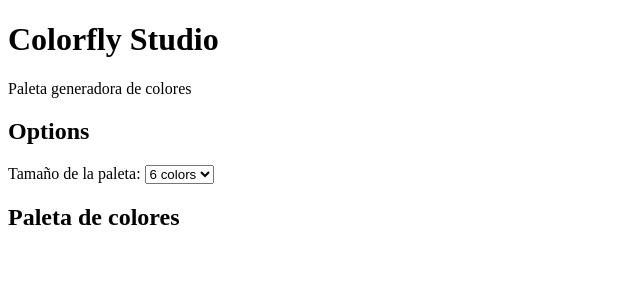
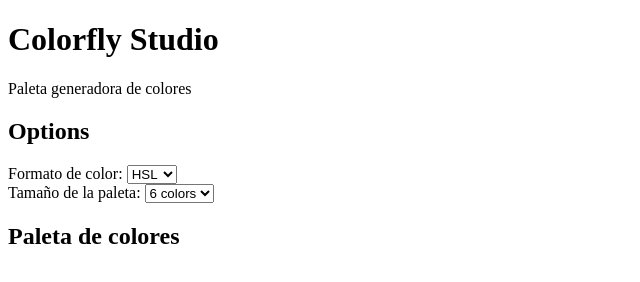
Before and after one commit to edanielgr95-glitch/ProyectoM1_DanielGomez, a plain HTML site: page index.html in a window 1280 px wide. Shown: the whole page, without its empty margins (0-640 px from the left). Drawn offline with Linux system fonts and the light colour scheme.

Commit message:
Agrega el selector de formato HSL y HEX

```diff
--- a/index.html
+++ b/index.html
@@ -15,6 +15,13 @@
         <section class="controls">
             <h2>Options</h2>
             <div class="field">
+                <label for="format">Formato de color:</label>
+                <select id="format">
+                    <option value="hsl">HSL</option>
+                    <option value="hex">HEX</option>
+                </select>
+            </div>
+            <div class="field">
                 <label for="size">Tamaño de la paleta:</label>
                 <select id="size">
                     <option value="6">6 colors</option>
@@ -25,9 +32,10 @@
         </section>
         <section id="color-palette">
             <h2>Paleta de colores</h2>
-            <div id="Paleta" class="color-cards">
+            <div id="palette" class="color-cards">
                 <!-- Color cards will be generated by JavaScript -->
             </div>
+
         </section>
     </main>
     <script src="script.js"></script>
```
